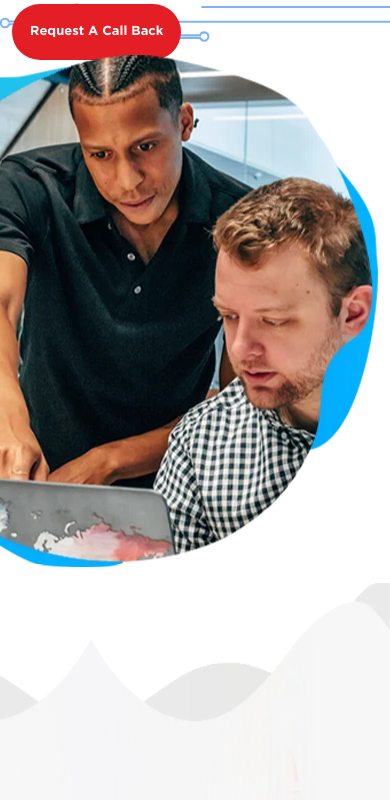
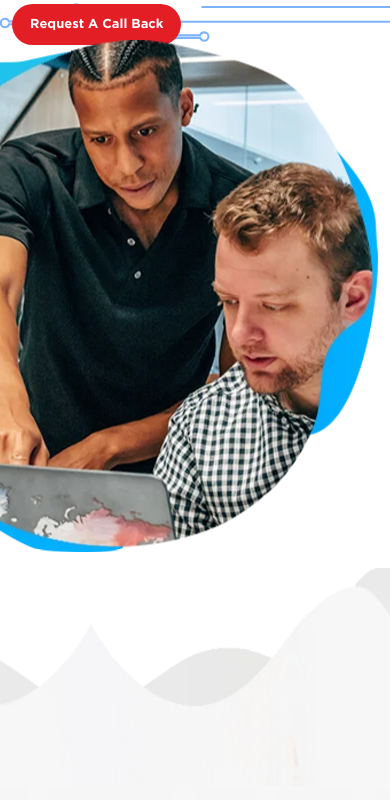
Before and after one commit to swagata-codearts/goodwebdesign, a plain HTML site: page index.html in a window 390 px wide. Shown: the part 570-1370 px from the top of the page. Drawn offline with Linux system fonts and the light colour scheme.

Commit message:
responsive changes

```diff
--- a/css/responsive.css
+++ b/css/responsive.css
@@ -24,18 +24,18 @@
 
 @media only screen and (max-width: 991.98px) {
 .custom-pad {padding: 80px 0;}
-.custom-button {line-height: 46px;padding: 0 30px;}
+.custom-button {height: 50px;padding: 0 30px;}
 }
 
 
 @media (max-width: 767.98px){
 .custom-pad {padding: 60px 0;}
-.custom-button {line-height: 40px;padding: 0 22px;}
+.custom-button {height: 46px;padding: 0 22px;}
 }
 
 @media (max-width: 575.98px){
 .custom-pad {padding: 50px 0;}
-.custom-button {font-size: 13px;line-height: 36px;padding: 0 18px;}
+.custom-button {font-size: 13px;height: 41px;padding: 0 18px;}
 }
 
 @media only screen and (max-width: 480.98px) {
```
